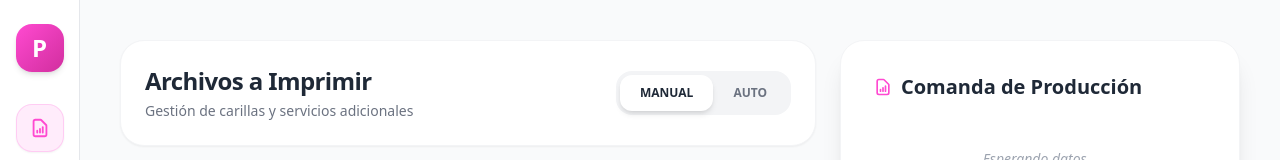
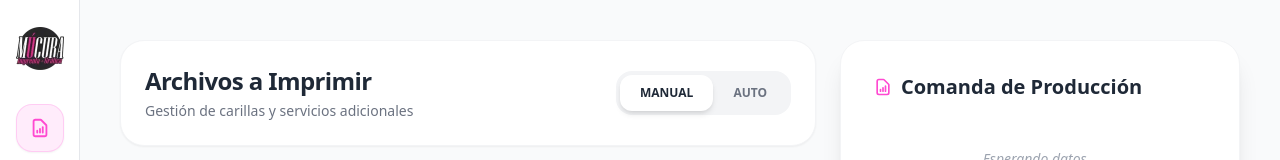
Before and after one commit to JosueFlrs/mucura, a React (Vite) app: page / in a window 1280 px wide. Shown: the top 160 px of the page. Built offline with nearby package versions, Linux system fonts and the light colour scheme; no server answers; the database is empty.

Commit message:
cambio de logo

```diff
--- a/index.html
+++ b/index.html
@@ -2,9 +2,9 @@
 <html lang="en">
   <head>
     <meta charset="UTF-8" />
-    <link rel="icon" type="image/svg+xml" href="/favicon.svg" />
+    <link rel="icon" type="image" href="/logo.webp" />
     <meta name="viewport" content="width=device-width, initial-scale=1.0" />
-    <title>mucura</title>
+    <title>Mucura</title>
   </head>
   <body>
     <div id="root"></div>
--- a/src/App.jsx
+++ b/src/App.jsx
@@ -36,8 +36,8 @@ function App() {
 
             <aside className="fixed bottom-0 md:relative w-full md:w-20 bg-white dark:bg-gray-800 border-t md:border-t-0 md:border-r border-gray-200 dark:border-gray-700 flex flex-row md:flex-col items-center justify-around md:justify-start py-2 md:py-6 z-50 md:h-screen transition-colors duration-300 shadow-[0_-4px_20px_rgba(0,0,0,0.05)] md:shadow-none">
 
-        <div className="hidden md:flex mb-8 items-center justify-center w-12 h-12 rounded-2xl bg-gradient-to-br from-empresa to-[#D12E9E] text-white font-black text-2xl shadow-md cursor-default">
-            P
+                <div className="hidden md:flex mb-8 items-center justify-center w-12 h-12 cursor-default">
+                    <img src="/logo.webp" alt="Logo" />
                 </div>
 
                 <nav className="flex flex-row md:flex-col gap-2 md:gap-6 items-center w-auto md:w-full px-2 md:px-0">
```
Also changed, not shown: public/logo.webp (added). Lines whose indentation alone changed are shown as unchanged.
